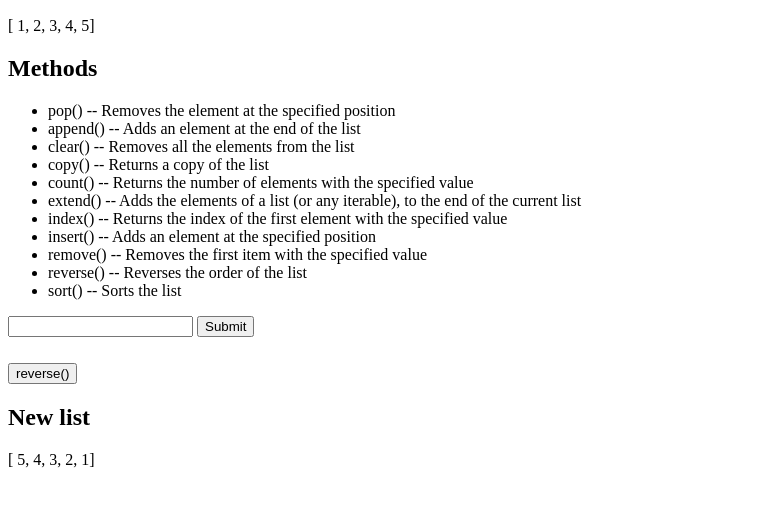
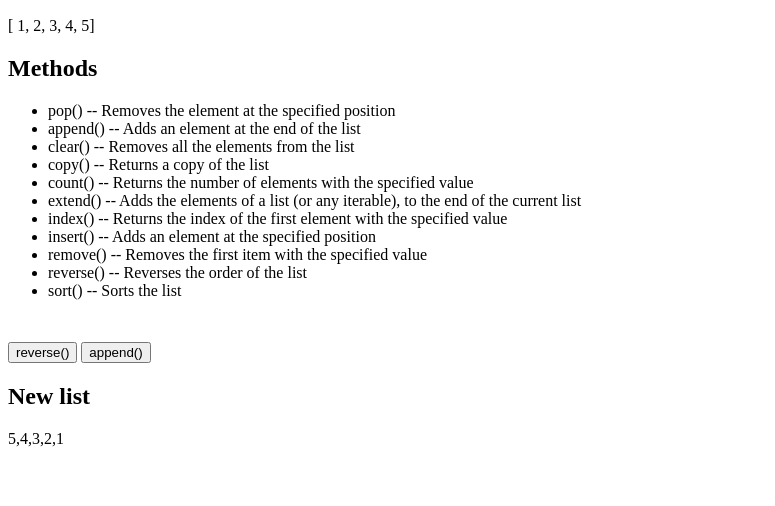
Before and after one commit to asm-dev/list-methods, a plain HTML site: page index.html in a window 1280 px wide. Both pictures are taken after a click on the button "reverse()". Shown: the part 110-616 px from the top of the page, without its empty margins (0-775 px from the left). Drawn offline with Linux system fonts and the light colour scheme.

Commit message:
Append()

```diff
--- a/index.html
+++ b/index.html
@@ -33,15 +33,11 @@
         <li>sort() -- Sorts the list</li>
     </ul>
 
-    <form>
-      <input type="text">
-      <input type="submit">
-    </form>
-
     <button type="button" class="list-method-button" onclick="reverseList()">reverse()</button>
+    <button type="button" class="list-method-button" onclick="appendElement()">append()</button>
 
     <h2>New list</h2>
-    <p id="new-list">[ 1, 2, 3, 4, 5]</p>
+    <p id="new-list">1,2,3,4,5</p>
 
   </body>
 </html>
--- a/script.js
+++ b/script.js
@@ -1,5 +1,20 @@
-array = [" 1"," 2"," 3"," 4"," 5"]
+array = [1,2,3,4,5]
+
+function updateArray() {
+    document.getElementById("new-list").innerHTML = array;
+}
 
 function reverseList() {
-    document.getElementById("new-list").innerHTML = "[" + array.reverse() + "]";
+    array.reverse();
+    updateArray()
 }
+
+function appendElement() {
+    array.push(prompt("Please introduce the element you would like to append: "));
+    updateArray()
+}
+
+function popElement() {
+    array.push(prompt("Please introduce the element index: "));
+    updateArray()
+}
```
